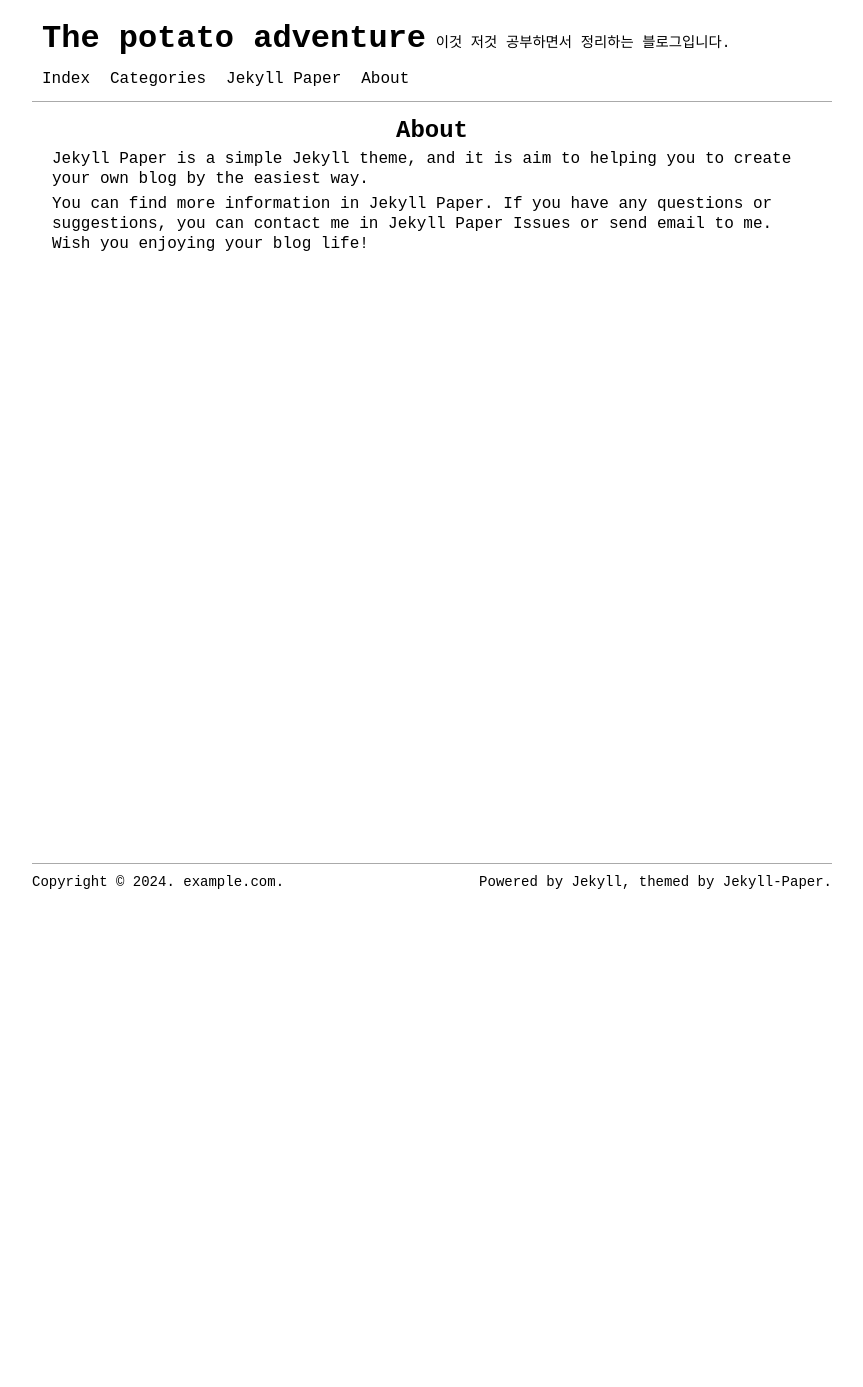
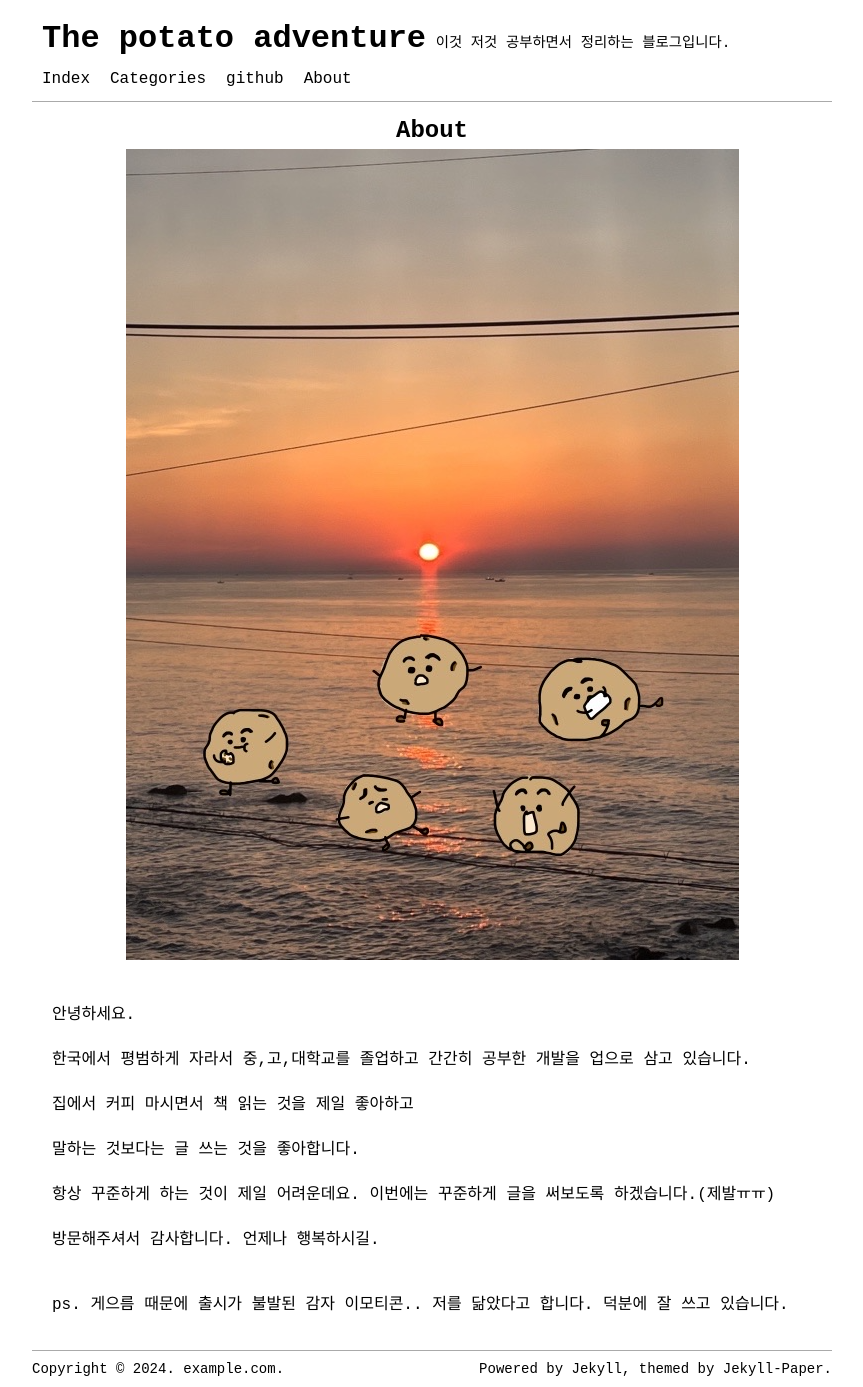
Before and after one commit to YejinHwang909/YejinHwang909.github.io, a Jekyll site: the page built from pages/about.md, in a window 1280 px wide. Shown: the whole page, without its empty margins (208-1071 px from the left). Built offline with Jekyll 4.4.1, drawn with Linux system fonts in a browser that asks for light colours; before the commit the page ends 900 px from its top, so only the background shows below that.

Commit message:
Feat update about

```diff
--- a/pages/about.md
+++ b/pages/about.md
@@ -4,9 +4,22 @@ title: About
 permalink: /about/
 ---
 
-Jekyll Paper is a simple Jekyll theme, and it is aim to helping you to create your own blog by the easiest way.
+<div style="text-align: center;">
+    <img src="/assets/images/potato.png" width="=100px" alt="potato">
+</div><br><br>
+안녕하세요. <br><br>
 
-You can find more information in [Jekyll Paper][jekyll-paper]. If you have any questions or suggestions, you can contact me in [Jekyll Paper Issues][jekyll-paper-issues] or send email to [me](mailto:i@ghosind.com). Wish you enjoying your blog life!
+한국에서 평범하게 자라서 중,고,대학교를 졸업하고 간간히 공부한 개발을 업으로 삼고 있습니다.<br><br>
+
+집에서 커피 마시면서 책 읽는 것을 제일 좋아하고<br><br>
+
+말하는 것보다는 글 쓰는 것을 좋아합니다.<br><br>
+
+항상 꾸준하게 하는 것이 제일 어려운데요. 이번에는 꾸준하게 글을 써보도록 하겠습니다.(제발ㅠㅠ)<br><br>
+
+방문해주셔서 감사합니다. 언제나 행복하시길. <br><br><br>
+
+ps. 게으름 때문에 출시가 불발된 감자 이모티콘.. 저를 닮았다고 합니다. 덕분에 잘 쓰고 있습니다.<br><br>
 
 [jekyll-paper]: https://github.com/ghosind/Jekyll-Paper
 [jekyll-paper-issues]: https://github.com/ghosind/Jekyll-Paper/issues
```
Also changed, not shown: _data/menus.yml (+5 -5 lines), _data/potato.JPG (added), assets/images/potato.png (added), pages/assets/images/potato.JPG (added), 5 other files.
